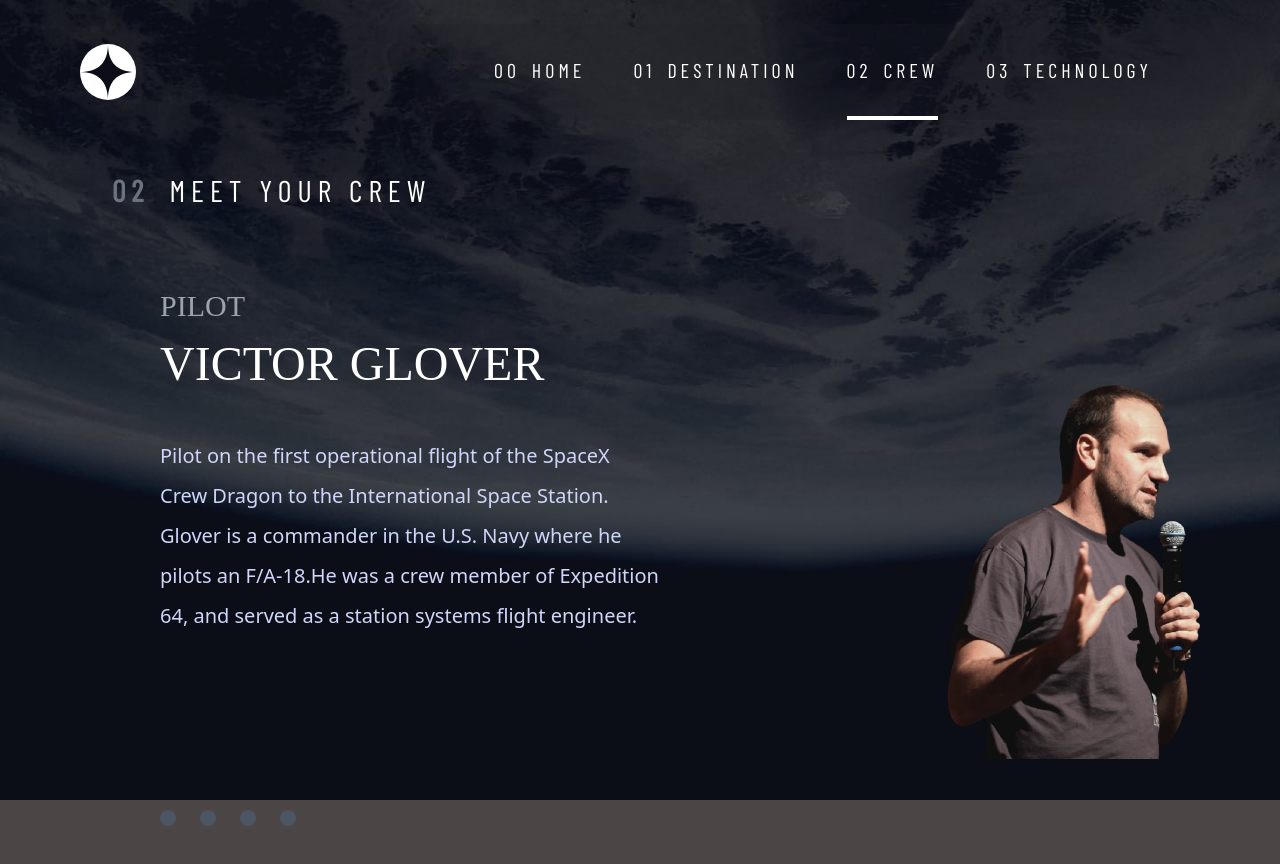
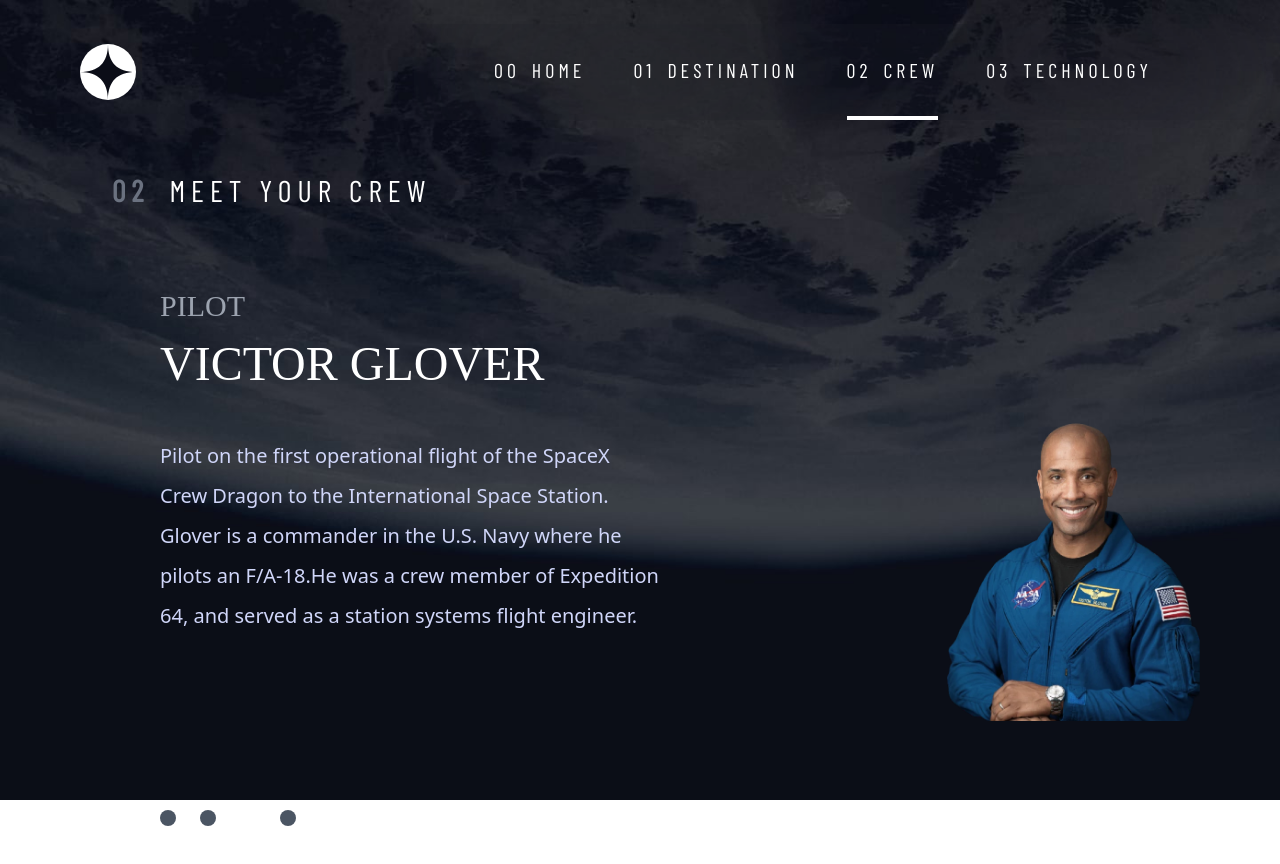
Before and after one commit to zainkazi/space-tourism-website-react, a React (Vite) app: page /crew/VictorGlover in a window 1280 px wide. Shown: the top 864 px of the page. Built offline with nearby package versions, Linux system fonts and the light colour scheme; a web font is replaced by a local one.

Commit message:
fixed a bug with NavLink component

```diff
--- a/src/components/Crew/CrewNavbar.jsx
+++ b/src/components/Crew/CrewNavbar.jsx
@@ -1,73 +1,40 @@
-import React, { useState } from "react";
+import React, { useEffect, useState } from "react";
 import { NavLink } from "react-router-dom";
 
 const CrewNavbar = () => {
-  const [link1Active, setLink1Active] = useState("");
-  const [link2Active, setLink2Active] = useState("");
-  const [link3Active, setLink3Active] = useState("");
-  const [link4Active, setLink4Active] = useState("");
-
   return (
     <div className="mb-6 space-x-6 lg:mt-5">
-      <NavLink
-        // style={({ isActive }) => {
-        //   return isActive
-        //     ? setLink1Active("cursor-default bg-white")
-        //     : setLink1Active("hover:bg-gray-500");
-        // }}
-        to="/crew/DouglasHurley"
-      >
+      <NavLink to="/crew/DouglasHurley">
         <button
           type="button"
-          className={`bg-gray-600 w-4 h-4 rounded-full tansition duration-300 ${link1Active}`}
+          className={`crew-link bg-gray-600 w-4 h-4 rounded-full tansition duration-300 hover:bg-gray-500`}
           aria-current="false"
           aria-label="Slide 1"
           data-carousel-slide-to="0"
         ></button>
       </NavLink>
-      <NavLink
-        // style={({ isActive }) => {
-        //   return isActive
-        //     ? setLink2Active("cursor-default bg-white")
-        //     : setLink2Active("hover:bg-gray-500");
-        // }}
-        to="/crew/MarkShuttleworth"
-      >
+      <NavLink to="/crew/MarkShuttleworth">
         <button
           type="button"
-          className={`bg-gray-600 w-4 h-4 rounded-full tansition duration-300 ${link2Active}`}
+          className={`crew-link bg-gray-600 w-4 h-4 rounded-full tansition duration-300 hover:bg-gray-500`}
           aria-current="false"
           aria-label="Slide 2"
           data-carousel-slide-to="1"
         ></button>
       </NavLink>
-      <NavLink
-        // style={({ isActive }) => {
-        //   return isActive
-        //     ? setLink3Active("cursor-default bg-white")
-        //     : setLink3Active("hover:bg-gray-500");
-        // }}
-        to="/crew/VictorGlover"
-      >
+      <NavLink to="/crew/VictorGlover">
         <button
           type="button"
-          className={`bg-gray-600 w-4 h-4 rounded-full tansition duration-300 ${link3Active}`}
+          className={`crew-link bg-gray-600 w-4 h-4 rounded-full tansition duration-300 hover:bg-gray-500`}
           aria-current="false"
           aria-label="Slide 3"
           data-carousel-slide-to="2"
         ></button>
       </NavLink>
-      <NavLink
-        // style={({ isActive }) => {
-        //   return isActive
-        //     ? setLink4Active("cursor-default bg-white")
-        //     : setLink4Active("hover:bg-gray-500");
-        // }}
-        to="/crew/AnoushehAnsari"
-      >
+      <NavLink to="/crew/AnoushehAnsari">
         <button
           type="button"
-          className={`bg-gray-600 w-4 h-4 rounded-full tansition duration-300 ${link4Active}`}
+          className={`crew-link bg-gray-600 w-4 h-4 rounded-full tansition duration-300 hover:bg-gray-500`}
           aria-current="false"
           aria-label="Slide 3"
           data-carousel-slide-to="2"
--- a/src/index.css
+++ b/src/index.css
@@ -3,7 +3,7 @@
 @tailwind utilities;
 
 body {
-  background-color: rgb(75, 69, 69);
+  /* background-color: rgb(75, 69, 69); */
   /* background-image: url("./assets/home/background-home-desktop.jpg");
   background-repeat: no-repeat; */
 }
@@ -15,3 +15,9 @@ body {
 .font-barlow {
   font-family: "Barlow Condensed", sans-serif;
 }
+
+.active > .crew-link {
+  cursor: default;
+  background-color: white;
+  pointer-events: none;
+}
```
Also changed, not shown: src/App.jsx (+4 -4 lines).
